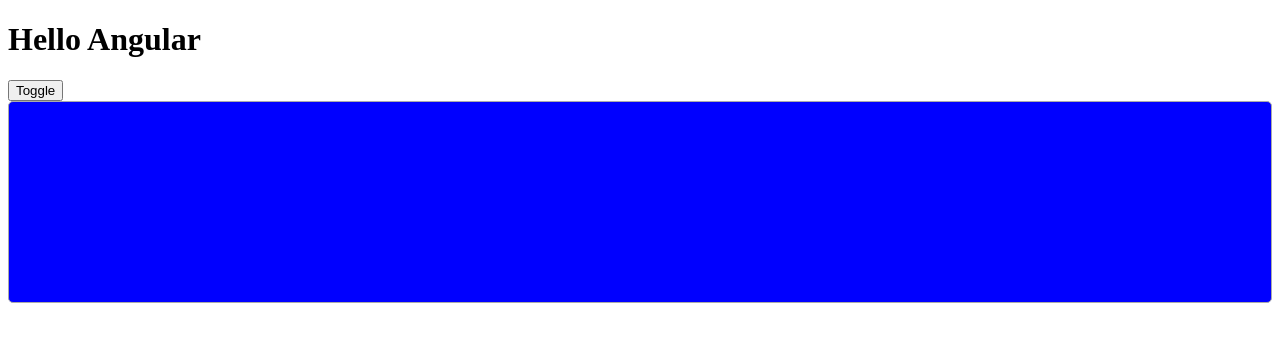
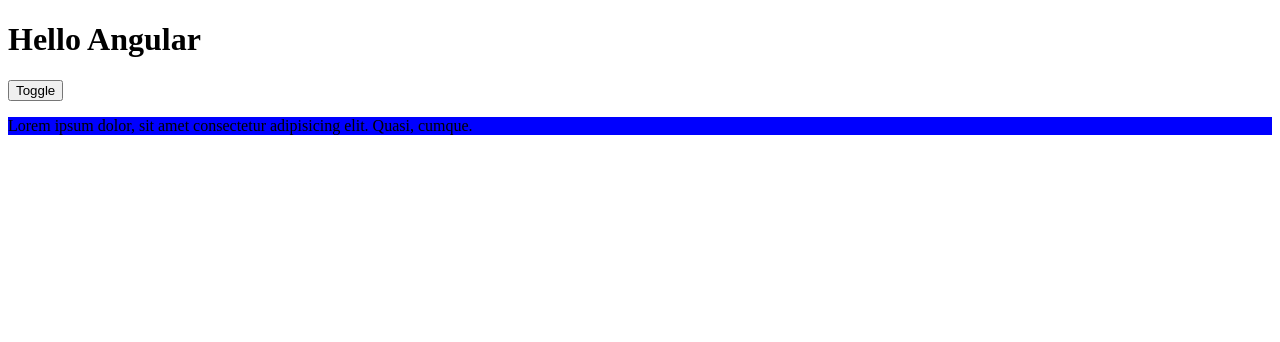
Before and after one commit to yakidan/Angular, an Angular app in the folder Angular/Practise/basics-and-syntax/angular-basics/: page / in a window 1280 px wide. Shown: the top 342 px of the page. Built offline with nearby package versions, Linux system fonts and the light colour scheme.

Commit message:
Dynamic ngClass

```diff
--- a/Angular/Practise/basics-and-syntax/angular-basics/src/app/app.component.html
+++ b/Angular/Practise/basics-and-syntax/angular-basics/src/app/app.component.html
@@ -2,11 +2,21 @@
 
 <button (click)="backgroundToggle = !backgroundToggle">
   Toggle</button>
-<div [ngStyle]="{
+<!-- <div [ngStyle]="{
   wigth:'200px',
   height:'200px',
   borderRadius:'5px',
   border:'1px solid #AAA',
   background:backgroundToggle?'red':'blue'
 }">
-</div>
+</div> -->
+<!-- <p [ngClass]="{
+  red: backgroundToggle,
+  blue:!backgroundToggle
+}">Lorem ipsum dolor sit amet consectetur adipisicing elit. Iste, laudantium.</p> -->
+
+<p
+[class.blue]="!backgroundToggle"
+[class.red]="backgroundToggle"
+>
+Lorem ipsum dolor, sit amet consectetur adipisicing elit. Quasi, cumque.</p>
--- a/Angular/Practise/basics-and-syntax/angular-basics/src/app/app.component.scss
+++ b/Angular/Practise/basics-and-syntax/angular-basics/src/app/app.component.scss
@@ -0,0 +1,9 @@
+.red{
+  background: red;
+  font-weight: bold;
+  color:#fff;
+}
+.blue{
+background: blue;
+font-size: 1rem;
+}
--- a/Angular/Practise/basics-and-syntax/angular-basics/src/app/app.component.ts
+++ b/Angular/Practise/basics-and-syntax/angular-basics/src/app/app.component.ts
@@ -7,7 +7,14 @@
 })
 
 export class AppComponent {
-  backgroundToggle = false
+  backgroundToggle;
+
+
+
+
+
+
+
 
 
 }
```
Also changed, not shown: Angular/Practise/basics-and-syntax/angular-basics/tslint.json (line endings or trailing spaces).
